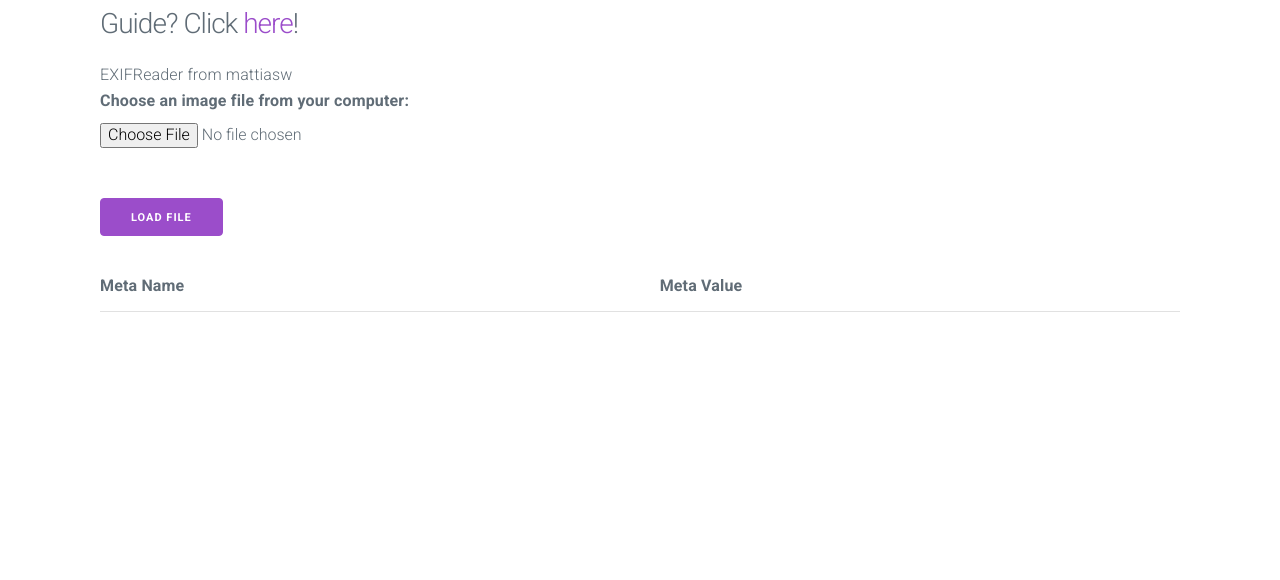
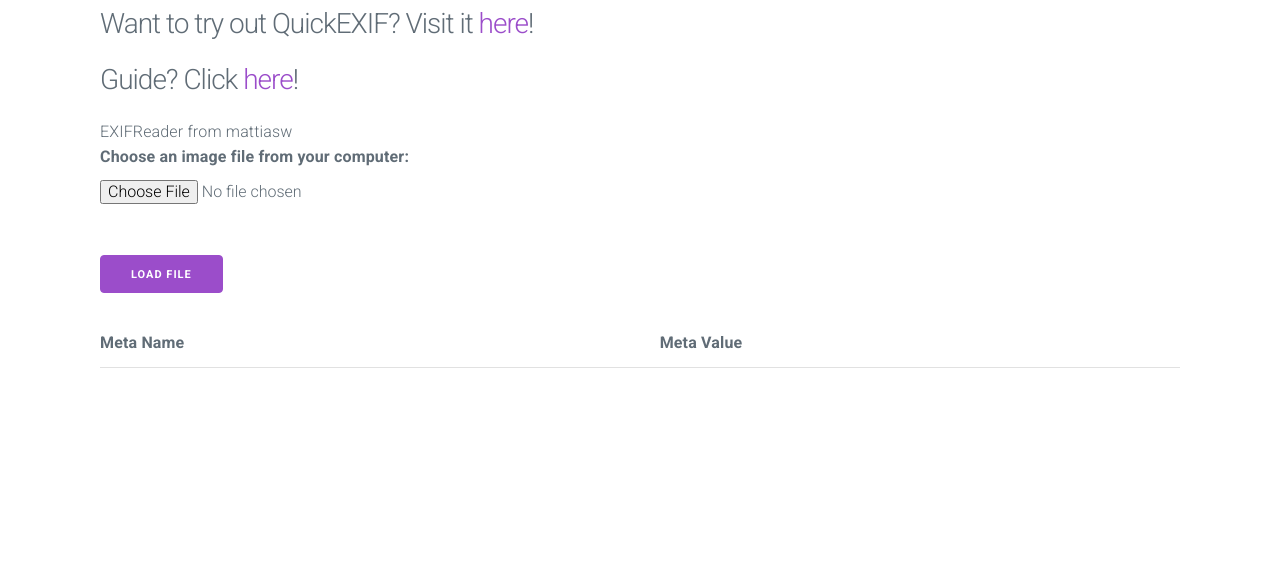
Before and after one commit to SteadyStatus21/EXIFView, a plain HTML site: page index.html in a window 1280 px wide. Shown: the part 220-800 px from the top of the page. Drawn offline with nearby package versions, Linux system fonts and the light colour scheme.

Commit message:
Update index.html

```diff
--- a/index.html
+++ b/index.html
@@ -25,6 +25,7 @@
     <body class="container">
         <h1>Image EXIF Data Viewer</h1>
         <br><h2>Created by SteadyStatus21</h2>
+       <h3>Want to try out QuickEXIF? Visit it <a href="https://steadystatus21.github.io/QuickEXIF/">here</a>!</h3>
         <h3>Guide? Click <a href="https://steadystatus21.github.io/EXIFView/guide/">here</a>!</h3>
        EXIFReader from mattiasw
         <form>
```
